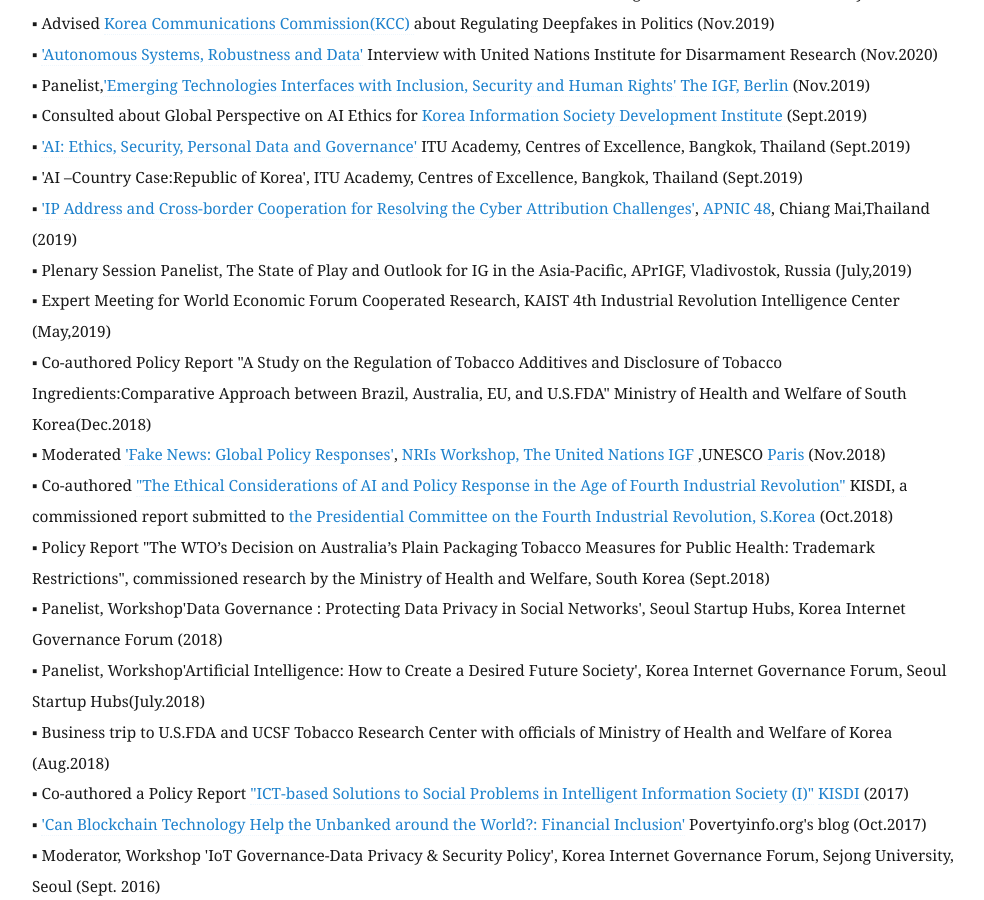
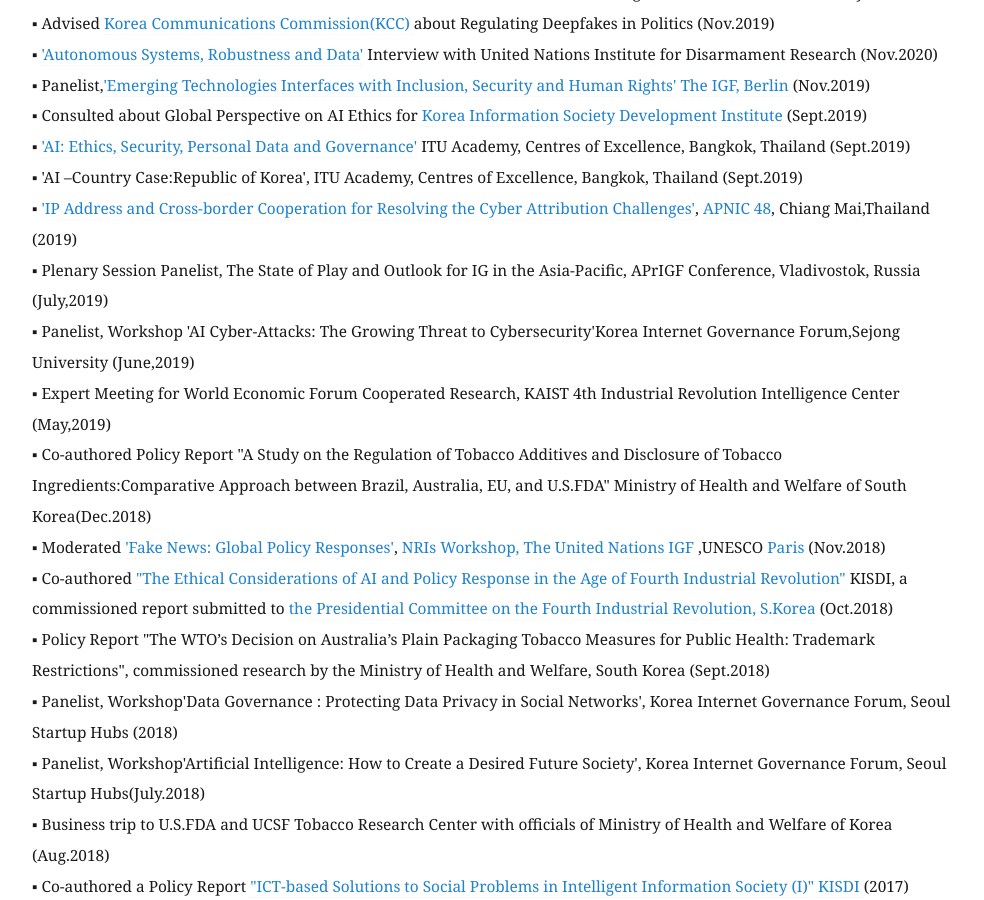
Before and after one commit to eunchangchoi/eunchangchoi.github.io, a Jekyll site: the page built from index.md, in a window 1280 px wide and 900 px high, scrolled down 7536 px. Shown: the whole window, without its empty margins (68-1052 px from the left). Built offline with Jekyll 4.4.1, drawn with Linux system fonts in a browser that asks for light colours.

Commit message:
Update index.md

```diff
--- a/index.md
+++ b/index.md
@@ -171,13 +171,14 @@
 ▪ <a href="https://www.itu.int/en/ITU-D/Regional-Presence/AsiaPacific/Pages/Events/2019/Artificial-Intelligence-Overview-and-Applications.aspx">'AI: Ethics, Security, Personal Data and Governance'</a> ITU Academy, Centres of Excellence, Bangkok, Thailand (Sept.2019)<br>
 ▪ 'AI –Country Case:Republic of Korea', ITU Academy, Centres of Excellence, Bangkok, Thailand (Sept.2019)<br>
 ▪ <a href="https://youtu.be/uRsC_ypHGCg?t=1348">'IP Address and Cross-border Cooperation for Resolving the Cyber Attribution Challenges'</a>, <a href="https://conference.apnic.net/48/program/schedule/#/day/6/cooperation-sig"> APNIC 48</a>, Chiang Mai,Thailand (2019) <br>
-▪ Plenary Session Panelist, The State of Play and Outlook for IG in the Asia-Pacific, APrIGF, Vladivostok, Russia (July,2019)<br>
+▪ Plenary Session Panelist, The State of Play and Outlook for IG in the Asia-Pacific, APrIGF Conference, Vladivostok, Russia (July,2019)<br>
+▪ Panelist, Workshop 'AI Cyber-Attacks: The Growing Threat to Cybersecurity'Korea Internet Governance Forum,Sejong University (June,2019) <br>
 ▪ Expert Meeting for World Economic Forum Cooperated Research, KAIST 4th Industrial Revolution Intelligence Center (May,2019) <br>
 ▪ Co-authored Policy Report "A Study on the Regulation of Tobacco Additives and Disclosure of Tobacco Ingredients:Comparative Approach between Brazil, Australia, EU, and U.S.FDA" Ministry of Health and Welfare of South Korea(Dec.2018) <br>
 ▪ Moderated <a href="https://www.youtube.com/watch?v=quo1DLyitf8&feature=youtu.be&t=1004">'Fake News: Global Policy Responses'</a>, <a href="https://www.intgovforum.org/en/content/igf-2018-day-2-salle-xii-nri-session-on-fakenews"> NRIs Workshop, The United Nations IGF </a>,UNESCO <a href="https://igf2018.fr/"> Paris </a>(Nov.2018) <br>
 ▪ Co-authored <a href="https://bit.ly/3qgZ63S">"The Ethical Considerations of AI and Policy Response in the Age of Fourth Industrial Revolution"</a> KISDI,  a commissioned report submitted to <a href="https://policy.nl.go.kr/cmmn/FileDown.do?atchFileId=221994&fileSn=63436">the Presidential Committee on the Fourth Industrial Revolution, S.Korea</a> (Oct.2018) <br>
 ▪ Policy Report "The WTO’s Decision on Australia’s Plain Packaging Tobacco Measures for Public Health: Trademark Restrictions", commissioned research by the Ministry of Health and Welfare, South Korea (Sept.2018)<br>
-▪ Panelist, Workshop'Data Governance : Protecting Data Privacy in Social Networks', Seoul Startup Hubs, Korea Internet Governance Forum (2018) <br>
+▪ Panelist, Workshop'Data Governance : Protecting Data Privacy in Social Networks', Korea Internet Governance Forum, Seoul Startup Hubs (2018) <br>
 ▪ Panelist, Workshop'Artificial Intelligence: How to Create a Desired Future Society', Korea Internet Governance Forum, Seoul Startup Hubs(July.2018) <br>
 ▪ Business trip to U.S.FDA and UCSF Tobacco Research Center with officials of Ministry of Health and Welfare of Korea (Aug.2018) <br>
 ▪ Co-authored a Policy Report <a href="https://www.kisdi.re.kr/report/view.do?key=m2101113024770&arrMasterId=3934580&masterId=3934580&artId=520556">"ICT-based Solutions to Social Problems in Intelligent Information Society (I)"</a> <a href= "https://www.kisdi.re.kr/eng/index.do%20%20%20%20KISDI"> KISDI </a>(2017) <br>
```
